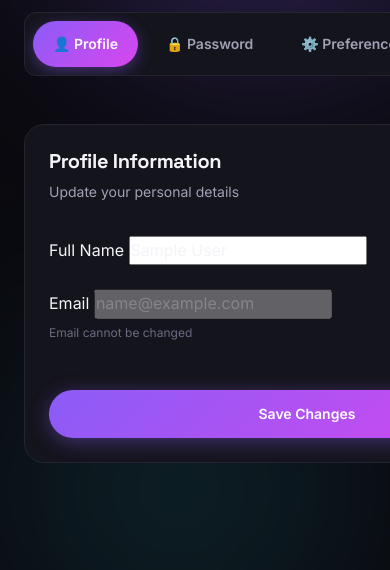
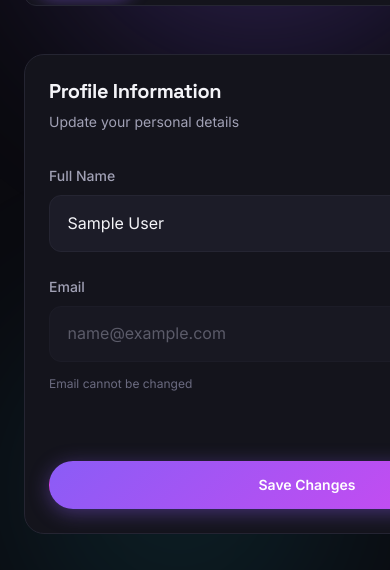
Before and after one commit to anasmanzoor0099-coding/novatrack, a plain HTML site: page frontend/settings.html in a window 390 px wide. Shown: the part 274-844 px from the top of the page. Drawn offline with Linux system fonts and the light colour scheme; sample sign-in values are in the browser's storage.

Commit message:
Fix settings.css media query closing brace

```diff
--- a/frontend/css/settings.css
+++ b/frontend/css/settings.css
@@ -335,3 +335,98 @@
         width: 100%;
     }
 }
+/* ===== FORM STYLING (STRONG OVERRIDE) ===== */
+.settings-panel .form {
+    display: flex;
+    flex-direction: column;
+    gap: var(--space-md);
+}
+
+.settings-panel .form__group {
+    display: flex;
+    flex-direction: column;
+    gap: 0.5rem;
+}
+
+.settings-panel .form__label {
+    font-size: var(--fs-sm) !important;
+    font-weight: 500 !important;
+    color: var(--color-text-muted) !important;
+}
+
+.settings-panel .form__input-wrapper {
+    position: relative;
+}
+
+.settings-panel .form__input {
+    width: 100% !important;
+    padding: 0.9rem 1.1rem !important;
+    background: var(--color-surface-2) !important;
+    border: 1px solid var(--color-border) !important;
+    border-radius: var(--radius-md) !important;
+    color: var(--color-text) !important;
+    font-size: var(--fs-base) !important;
+    font-family: var(--font-body) !important;
+    transition: all var(--transition-base) !important;
+    outline: none !important;
+    box-shadow: none !important;
+    -webkit-appearance: none !important;
+    appearance: none !important;
+}
+
+.settings-panel .form__input::placeholder {
+    color: var(--color-text-dim) !important;
+    opacity: 0.7 !important;
+}
+
+.settings-panel .form__input:focus {
+    border-color: var(--color-primary) !important;
+    box-shadow: 0 0 0 4px var(--color-primary-glow) !important;
+    background: var(--color-surface) !important;
+}
+
+.settings-panel .form__input:disabled {
+    opacity: 0.5 !important;
+    cursor: not-allowed !important;
+    background: var(--color-surface-2) !important;
+    color: var(--color-text-muted) !important;
+}
+
+.settings-panel .form__toggle-pw {
+    position: absolute;
+    right: 0.75rem;
+    top: 50%;
+    transform: translateY(-50%);
+    padding: 0.5rem;
+    font-size: 1rem;
+    opacity: 0.6;
+    transition: opacity var(--transition-fast);
+    border-radius: var(--radius-sm);
+    background: none;
+    border: none;
+    cursor: pointer;
+}
+
+.settings-panel .form__toggle-pw:hover {
+    opacity: 1;
+}
+
+.settings-panel .form__hint {
+    font-size: var(--fs-xs) !important;
+    color: var(--color-text-dim) !important;
+    margin-top: 0.25rem;
+}
+
+.settings-panel .form__message {
+    font-size: var(--fs-sm) !important;
+    min-height: 1.2rem;
+    text-align: center;
+}
+
+.settings-panel .form__message--error {
+    color: var(--color-danger) !important;
+}
+
+.settings-panel .form__message--success {
+    color: var(--color-success) !important;
+}
```
